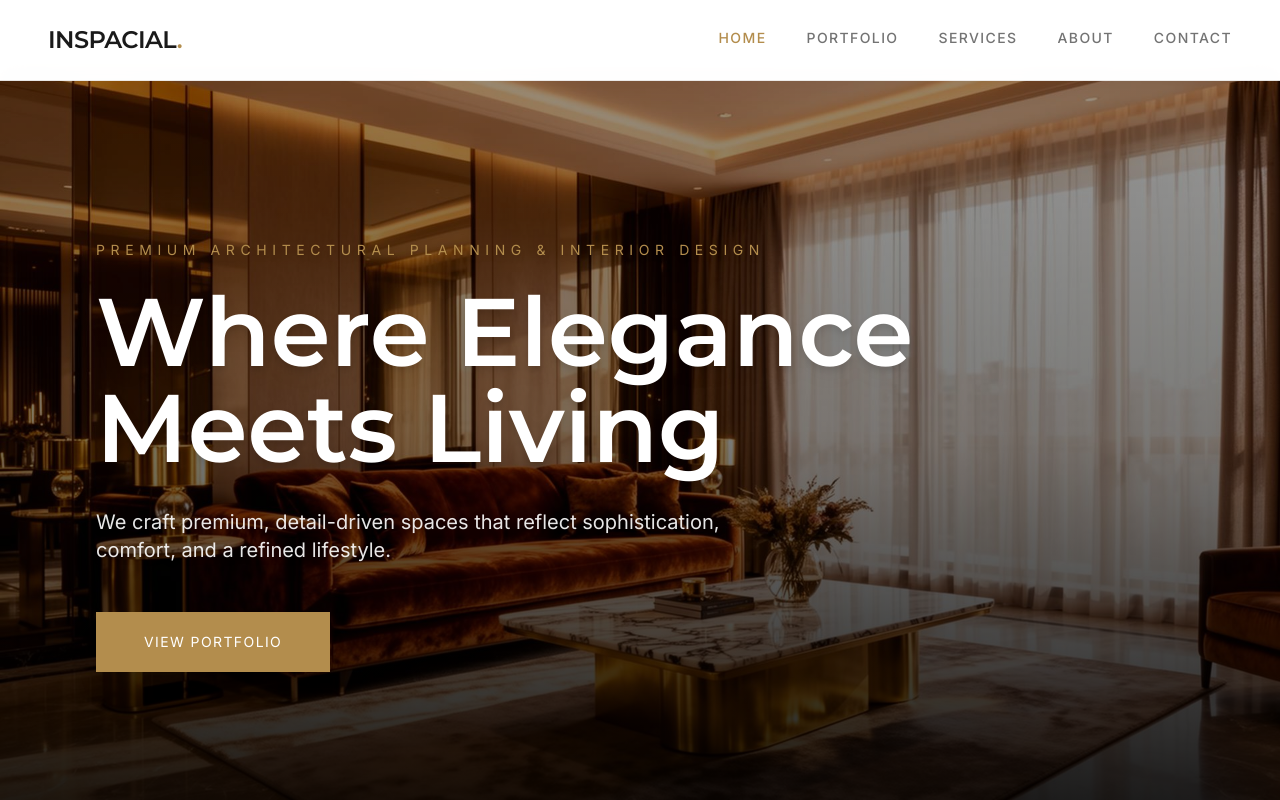
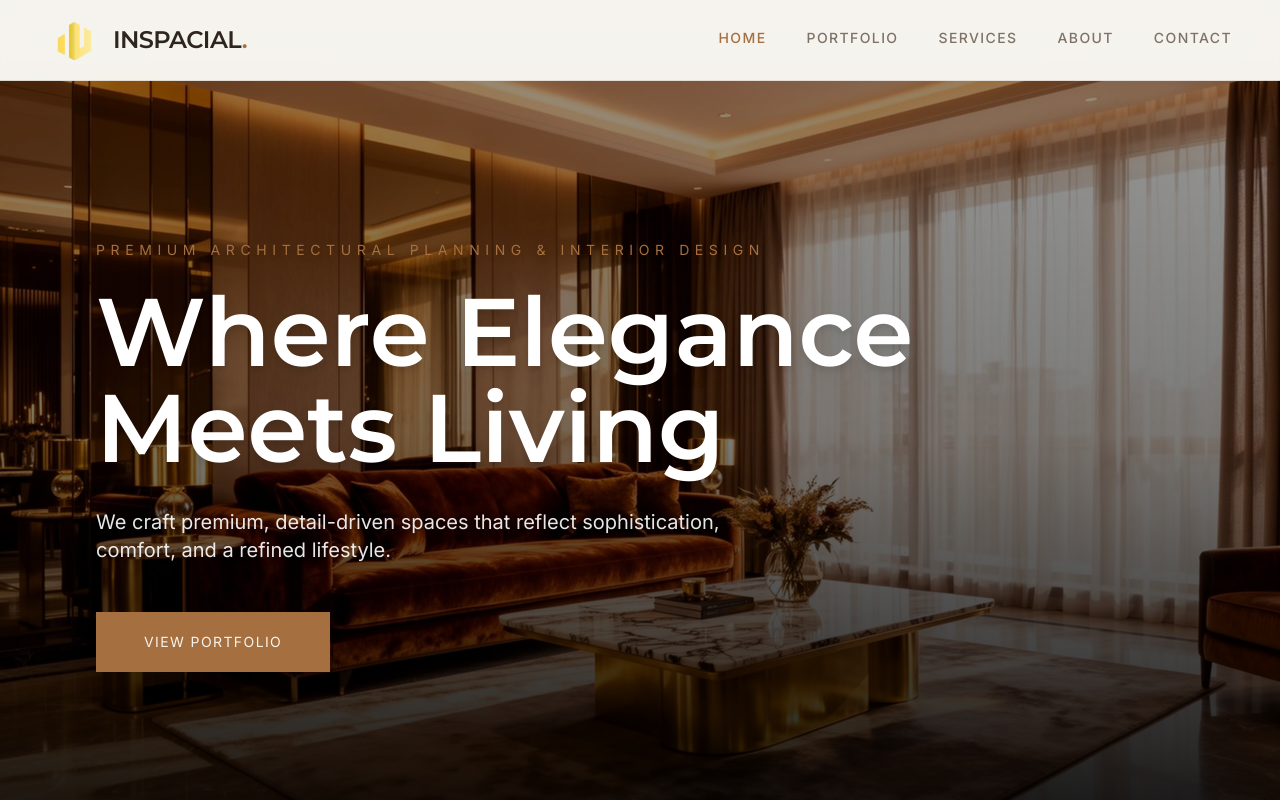
Before and after one commit to CODTECHIT/INSPACIAL, a React (Vite) app: page / in a window 1280 px wide. Shown: the top 800 px of the page. Built offline with nearby package versions, Linux system fonts and the light colour scheme; the HTML template or start-up script is replaced by a standard one.

Commit message:
Refine brand theme: Add earthy colors and update logo source to PSD

```diff
--- a/index.html
+++ b/index.html
@@ -3,20 +3,21 @@
   <head>
     <meta charset="UTF-8" />
     <meta name="viewport" content="width=device-width, initial-scale=1.0" />
+    <link rel="icon" type="image/png" href="/logo.png" />
     <!-- TODO: Set the document title to the name of your application -->
-    <title>Dream Interior Hub</title>
-    <meta name="description" content="Dream Interior Hub Project" />
-    <meta name="author" content="Dream Interior Hub" />
+    <title>INSPACIAL DESIGNS</title>
+    <meta name="description" content="Premium Architectural Planning & Interior Design" />
+    <meta name="author" content="Saif - Inspacial Designs" />
 
     <!-- TODO: Update og:title to match your application name -->
-    <meta property="og:title" content="Dream Interior Hub" />
-    <meta property="og:description" content="Dream Interior Hub Project" />
+    <meta property="og:title" content="INSPACIAL DESIGNS" />
+    <meta property="og:description" content="Premium Architectural Planning & Interior Design" />
     <meta property="og:type" content="website" />
-    <meta property="og:image" content="/og-image.png" />
+    <meta property="og:image" content="/logo.png" />
 
     <meta name="twitter:card" content="summary_large_image" />
-    <meta name="twitter:site" content="@DreamInteriorHub" />
-    <meta name="twitter:image" content="/og-image.png" />
+    <meta name="twitter:site" content="@InspacialDesigns" />
+    <meta name="twitter:image" content="/logo.png" />
   </head>
 
   <body>
--- a/src/components/Footer.tsx
+++ b/src/components/Footer.tsx
@@ -6,9 +6,12 @@ const Footer = () => {
       <div className="max-w-7xl mx-auto">
         <div className="grid grid-cols-1 md:grid-cols-4 gap-12 mb-16">
           <div className="md:col-span-2">
-            <h3 className="font-display text-3xl font-semibold mb-4 uppercase">
-              INSPACIAL<span className="text-accent">.</span>
-            </h3>
+            <div className="flex items-center gap-3 mb-6 group">
+              <img src="/logo.png" alt="Inspacial Logo" className="h-10 w-auto" />
+              <h3 className="font-display text-3xl font-semibold uppercase">
+                INSPACIAL<span className="text-accent">.</span>
+              </h3>
+            </div>
             <p className="font-body text-primary-foreground/60 max-w-sm leading-relaxed">
               We craft premium, detail-driven spaces that reflect sophistication, comfort, and a refined lifestyle.
             </p>
--- a/src/components/Navbar.tsx
+++ b/src/components/Navbar.tsx
@@ -18,8 +18,11 @@ const Navbar = () => {
   return (
     <nav className="fixed top-0 left-0 right-0 z-50 bg-background/80 backdrop-blur-md border-b border-border/50">
       <div className="max-w-7xl mx-auto px-6 md:px-12 flex items-center justify-between h-20">
-        <Link to="/" className="font-display text-2xl font-semibold tracking-tight text-foreground uppercase">
-          INSPACIAL<span className="text-accent">.</span>
+        <Link to="/" className="flex items-center gap-3 group">
+          <img src="/logo.png" alt="Inspacial Logo" className="h-10 w-auto transition-transform duration-300 group-hover:scale-105" />
+          <span className="font-display text-2xl font-semibold tracking-tight text-foreground uppercase">
+            INSPACIAL<span className="text-accent">.</span>
+          </span>
         </Link>
 
         {/* Desktop */}
--- a/src/index.css
+++ b/src/index.css
@@ -6,42 +6,44 @@
 
 @layer base {
   :root {
-    --background: 0 0% 100%;
-    --foreground: 0 0% 10%;
+    --background: 35 30% 95%; /* Soft Off-White/Cream */
+    --foreground: 25 20% 15%; /* Deep Earthy Brown */
 
-    --card: 0 0% 98%;
-    --card-foreground: 0 0% 10%;
+    --card: 35 25% 92%; /* Light Sand */
+    --card-foreground: 25 20% 15%;
 
-    --popover: 0 0% 100%;
-    --popover-foreground: 0 0% 10%;
+    --popover: 35 30% 95%;
+    --popover-foreground: 25 20% 15%;
 
-    --primary: 0 0% 10%;
-    --primary-foreground: 0 0% 100%;
+    --primary: 25 30% 20%; /* Rich Soil/Deep Umber */
+    --primary-foreground: 35 30% 95%;
 
-    --secondary: 30 10% 96%;
-    --secondary-foreground: 0 0% 10%;
+    --secondary: 45 25% 85%; /* Muted Clay */
+    --secondary-foreground: 25 30% 20%;
 
-    --muted: 30 10% 94%;
-    --muted-foreground: 0 0% 45%;
+    --muted: 45 15% 90%; /* Pale Stone */
+    --muted-foreground: 25 10% 45%;
 
-    --accent: 38 40% 50%;
-    --accent-foreground: 0 0% 100%;
+    --accent: 28 45% 45%; /* Terracotta/Burnt Orange */
+    --accent-foreground: 35 30% 95%;
 
     --destructive: 0 84.2% 60.2%;
     --destructive-foreground: 210 40% 98%;
 
-    --border: 0 0% 90%;
-    --input: 0 0% 90%;
-    --ring: 0 0% 10%;
+    --border: 35 15% 85%;
+    --input: 35 15% 85%;
+    --ring: 28 45% 45%;
 
     --radius: 0rem;
 
     --gold: 38 40% 50%;
     --gold-light: 38 30% 70%;
-    --cream: 30 20% 98%;
-    --charcoal: 0 0% 15%;
-    --warm-gray: 0 0% 60%;
-    --taupe: 30 5% 80%;
+    --cream: 35 30% 95%;
+    --charcoal: 25 20% 15%;
+    --warm-gray: 30 10% 60%;
+    --taupe: 30 15% 75%;
+    --sage: 85 15% 55%; /* Sage Green */
+    --clay: 25 25% 65%; /* Muted Clay/Sienna */
 
     --font-display: 'Montserrat', sans-serif;
     --font-body: 'Inter', sans-serif;
--- a/tailwind.config.ts
+++ b/tailwind.config.ts
@@ -58,6 +58,8 @@ export default {
         charcoal: "hsl(var(--charcoal))",
         "warm-gray": "hsl(var(--warm-gray))",
         taupe: "hsl(var(--taupe))",
+        sage: "hsl(var(--sage))",
+        clay: "hsl(var(--clay))",
         sidebar: {
           DEFAULT: "hsl(var(--sidebar-background))",
           foreground: "hsl(var(--sidebar-foreground))",
```
Also changed, not shown: public/logo.png, 1 other file (tests, documents, lock files or other folders).
